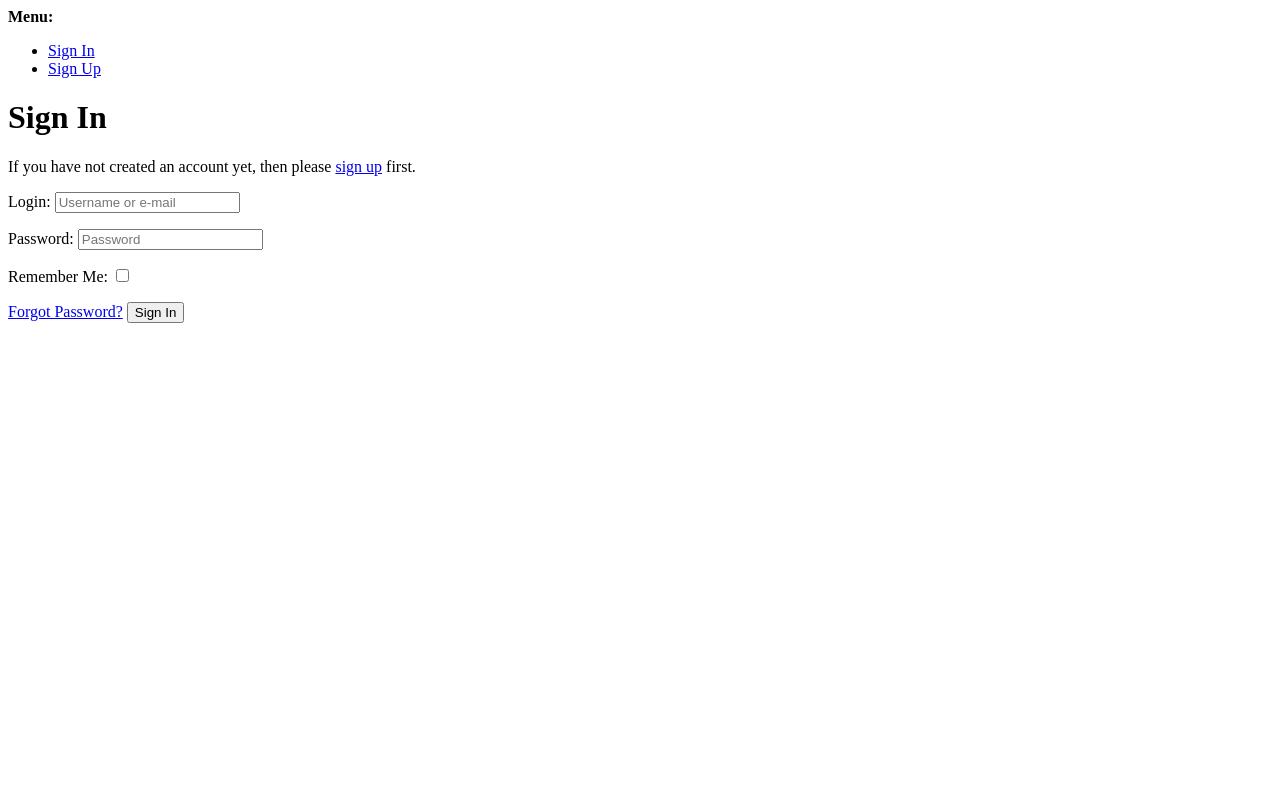
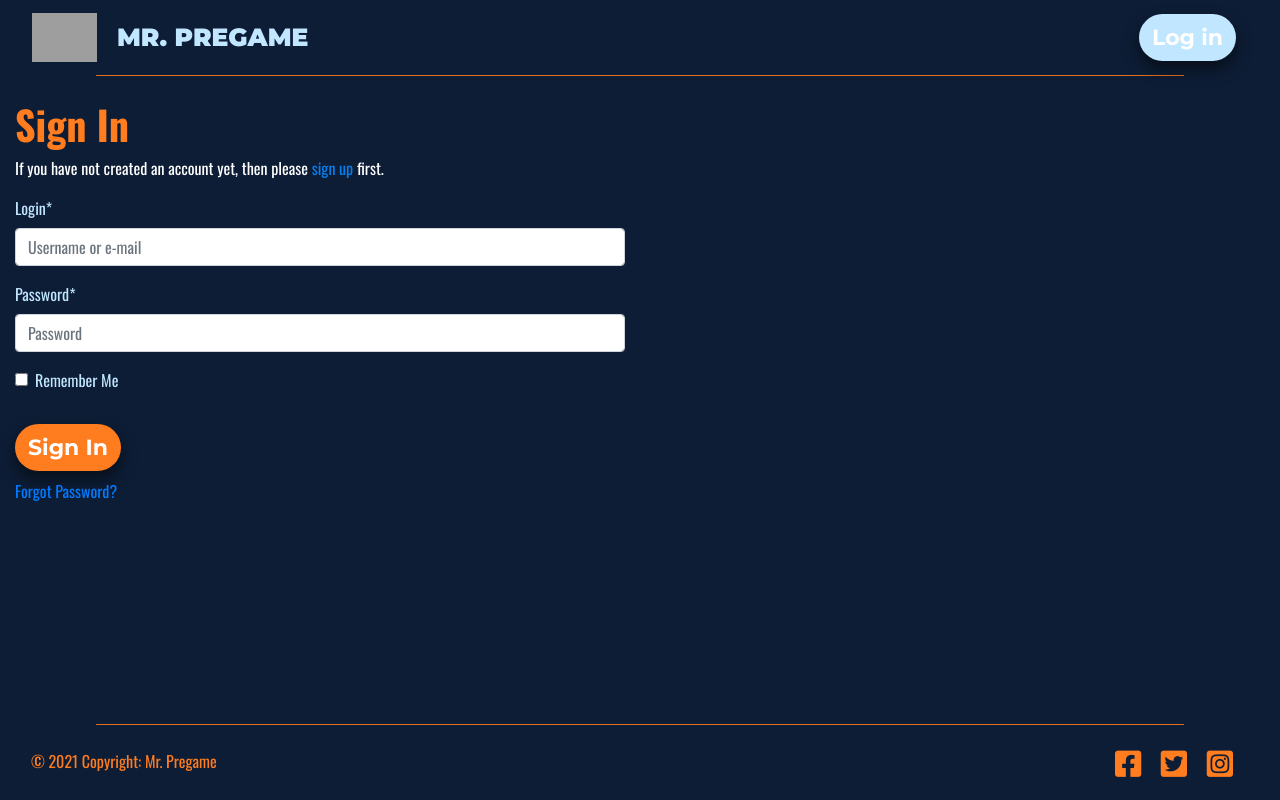
Before and after one commit to RyanRayn/mr_pregame, a Django app: page /accounts/login/ in a window 1280 px wide. Run offline with Django 3.2, Linux system fonts and the light colour scheme; parts of the project's set-up code (start-up, migrations or seed data) failed here and were passed over; some libraries are stand-ins or nearby versions; grey boxes are pictures that could not be loaded.

Commit message:
started styling the allauth templates

```diff
--- a/static/css/base.css
+++ b/static/css/base.css
@@ -180,6 +180,19 @@ img {
     color:#C1E6FF;
 }
 
+/*----------------------------- AllAuth Templates --------------------------------*/
+.signin-button{
+    border-radius:50px;
+    font-size:22px;
+    font-family: 'Montserrat', sans-serif;
+    font-weight:700;
+    box-shadow:0px 8px 15px rgba(0, 0, 0, 0.507);
+}
+
+.signin-button:hover{
+    color:#FF7C1F;
+    background-color:white;
+}
 /*----------------------------- Homepage/index.html -------------------------------*/
 
 /*---------- Sign in/ Register Side Tabs ----------*/
--- a/templates/allauth/account/base.html
+++ b/templates/allauth/account/base.html
@@ -1,11 +1,17 @@
-<!DOCTYPE html>
-<html>
+{% extends "base.html" %}
+{% load static %}
+{% load crispy_forms_tags %}
+
+{% block content %}
+    <div id="content">
         <head>
             <title>{% block head_title %}{% endblock %}</title>
             {% block extra_head %}
             {% endblock %}
         </head>
-  <body>
+        <div class="container-fluid">
+            <div class="row">
+                <div class="col-6 flex-column justify-content-center">
                     {% block body %}
 
                     {% if messages %}
@@ -19,22 +25,13 @@
                         </div>
                     {% endif %}
 
-    <div>
-      <strong>Menu:</strong>
-      <ul>
-        {% if user.is_authenticated %}
-        <li><a href="{% url 'account_email' %}">Change E-mail</a></li>
-        <li><a href="{% url 'account_logout' %}">Sign Out</a></li>
-        {% else %}
-        <li><a href="{% url 'account_login' %}">Sign In</a></li>
-        <li><a href="{% url 'account_signup' %}">Sign Up</a></li>
-        {% endif %}
-      </ul>
-    </div>
-    {% block content %}
+                    {% block inner_content %}
                     {% endblock %}
                     {% endblock %}
                     {% block extra_body %}
                     {% endblock %}
-  </body>
-</html>
+                </div>
+            </div>
+        </div>
+    </div>
+{% endblock %}
--- a/templates/allauth/account/login.html
+++ b/templates/allauth/account/login.html
@@ -1,13 +1,13 @@
 {% extends "account/base.html" %}
-
+{% load crispy_forms_tags %}
 {% load i18n %}
 {% load account socialaccount %}
 
 {% block head_title %}{% trans "Sign In" %}{% endblock %}
 
-{% block content %}
+{% block inner_content %}
 
-<h1>{% trans "Sign In" %}</h1>
+<h1 class="orange font-700">{% trans "Sign In" %}</h1>
 
 {% get_providers as socialaccount_providers %}
 
@@ -29,18 +29,20 @@ for a {{ site_name }} account and sign in below:{% endblocktrans %}</p>
 {% include "socialaccount/snippets/login_extra.html" %}
 
 {% else %}
-<p>{% blocktrans %}If you have not created an account yet, then please
-<a href="{{ signup_url }}">sign up</a> first.{% endblocktrans %}</p>
+<p class="white">{% blocktrans %}If you have not created an account yet, then please
+<a class="blue" href="{{ signup_url }}">sign up</a> first.{% endblocktrans %}</p>
 {% endif %}
 
-<form class="login" method="POST" action="{% url 'account_login' %}">
+<form class="login light-blue" method="POST" action="{% url 'account_login' %}">
   {% csrf_token %}
-  {{ form.as_p }}
+  {{ form|crispy }}
   {% if redirect_field_value %}
-  <input type="hidden" name="{{ redirect_field_name }}" value="{{ redirect_field_value }}" />
+  <input type="hidden" name="{{ redirect_field_name }}" value="{{ redirect_field_value }}"/>
   {% endif %}
-  <a class="button secondaryAction" href="{% url 'account_reset_password' %}">{% trans "Forgot Password?" %}</a>
-  <button class="primaryAction" type="submit">{% trans "Sign In" %}</button>
+  <button class="btn white orange-background signin-button mt-3" type="submit">{% trans "Sign In" %}</button>
+  <p class="mt-2">
+      <a class="button secondaryAction" href="{% url 'account_reset_password' %}">{% trans "Forgot Password?" %}</a>
+  </p>
 </form>
 
 {% endblock %}
```
Also changed, not shown: db.sqlite3. Lines whose indentation alone changed are shown as unchanged.
